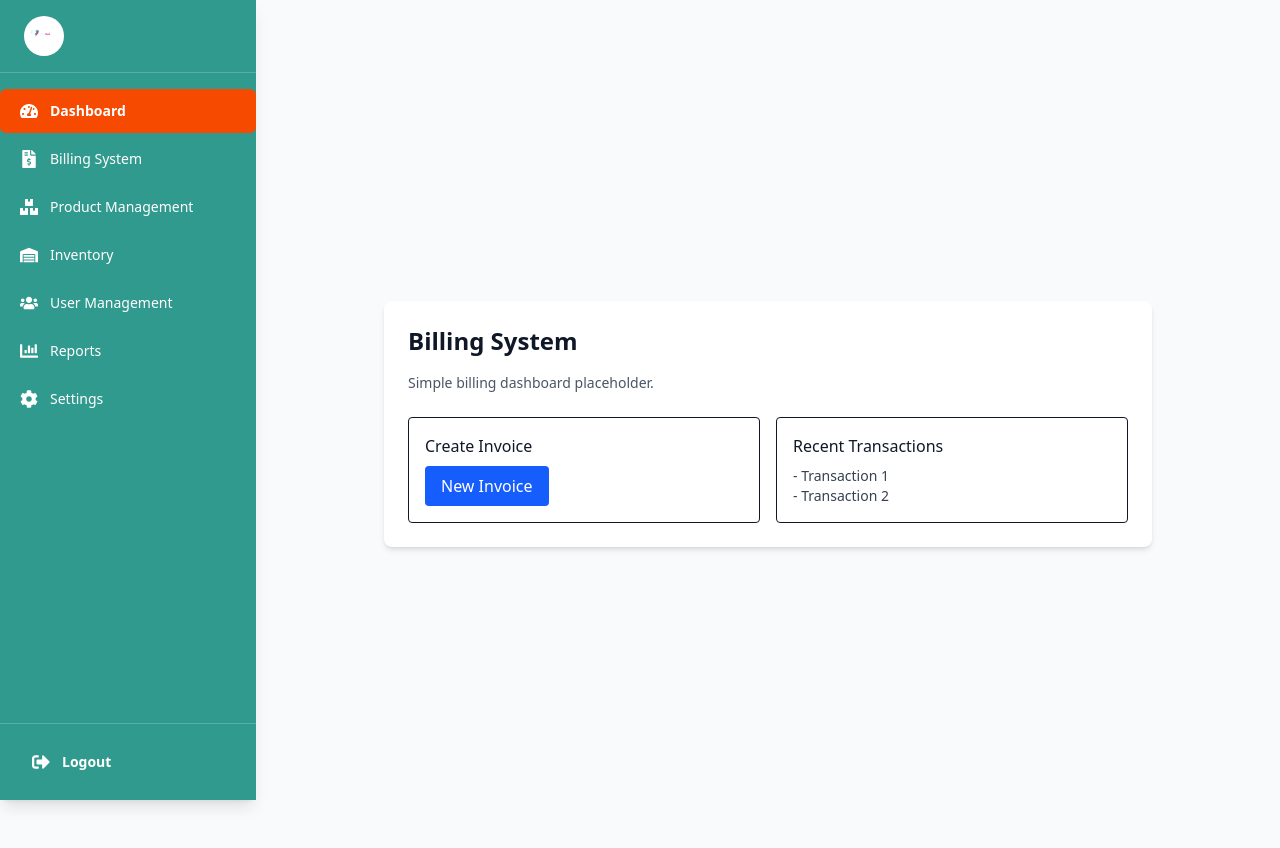
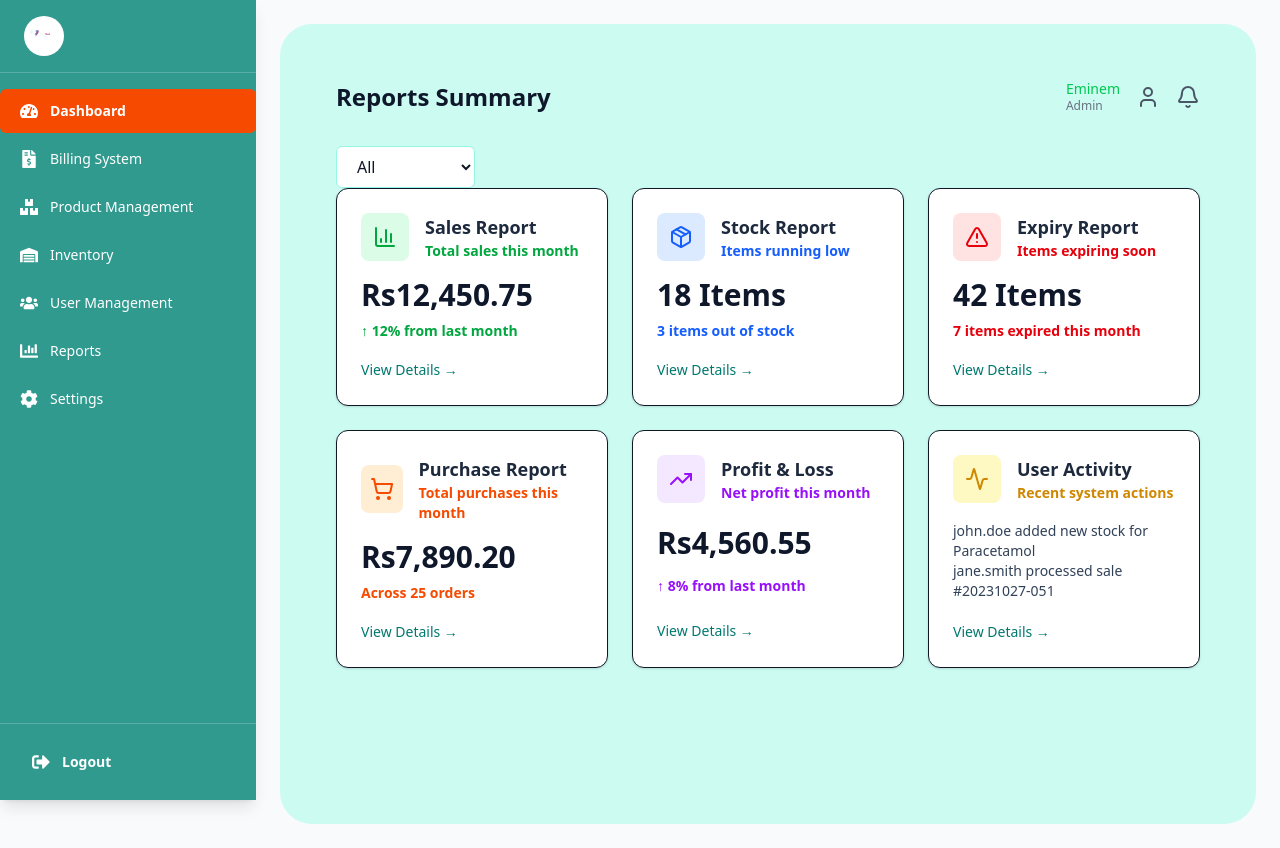
Before and after one commit to supunyasanthaofficial/Pharmacy-management-system, a React (Vite) app: page /reports in a window 1280 px wide. Built offline with nearby package versions, Linux system fonts and the light colour scheme.

Commit message:
Implementing a Reports Page without buttons  navigation.

```diff
--- a/src/pages/Reports.jsx
+++ b/src/pages/Reports.jsx
@@ -1,33 +1,146 @@
-import React from "react";
+import {
+  BarChart3,
+  Package,
+  AlertTriangle,
+  ShoppingCart,
+  TrendingUp,
+  Activity,
+  User,
+  Bell,
+} from "lucide-react";
 
-const Reports = () => {
+export default function ReportsSummaryPage() {
+  const cards = [
+    {
+      title: "Sales Report",
+      subtitle: "Total sales this month",
+      value: "Rs12,450.75",
+      note: "↑ 12% from last month",
+      color: "font-bold text-green-600",
+      bg: "bg-green-100",
+      icon: BarChart3,
+    },
+    {
+      title: "Stock Report",
+      subtitle: "Items running low",
+      value: "18 Items",
+      note: "3 items out of stock",
+      color: "font-bold text-blue-600",
+      bg: "bg-blue-100",
+      icon: Package,
+    },
+    {
+      title: "Expiry Report",
+      subtitle: "Items expiring soon",
+      value: "42 Items",
+      note: "7 items expired this month",
+      color: "font-bold text-red-600",
+      bg: "bg-red-100",
+      icon: AlertTriangle,
+    },
+    {
+      title: "Purchase Report",
+      subtitle: "Total purchases this month",
+      value: "Rs7,890.20",
+      note: "Across 25 orders",
+      color: "font-bold text-orange-600",
+      bg: "bg-orange-100",
+      icon: ShoppingCart,
+    },
+    {
+      title: "Profit & Loss",
+      subtitle: "Net profit this month",
+      value: "Rs4,560.55",
+      note: "↑ 8% from last month",
+      color: "font-bold text-purple-600",
+      bg: "bg-purple-100",
+      icon: TrendingUp,
+    },
+    {
+      title: "User Activity",
+      subtitle: "Recent system actions",
+      value: "",
+      note: "john.doe added new stock for Paracetamol\njane.smith processed sale #20231027-051",
+      color: "font-bold text-yellow-600",
+      bg: "bg-yellow-100",
+      icon: Activity,
+      isActivity: true,
+    },
+  ];
+
   return (
-    <div className="min-h-screen flex items-center justify-center bg-gray-50 p-6">
-      <div className="w-full max-w-3xl bg-white shadow-md rounded-lg p-6">
-        <h1 className="text-2xl font-semibold mb-4">Billing System</h1>
-        <p className="text-sm text-gray-600 mb-6">
-          Simple billing dashboard placeholder.
-        </p>
+    <div className="min-h-screen rounded-4xl bg-teal-100 p-8">
+      <div className="max-w-7xl mx-auto bg-teal-100 rounded-2xl p-6 ">
+        <div className="flex items-center justify-between mb-8">
+          <h1 className="text-2xl font-bold text-slate-900">Reports Summary</h1>
+          <div className="flex items-center gap-4">
+            <div className="flex items-center gap-4">
+              <div className="text-sm text-green-500 font-medium leading-tight">
+                Eminem
+                <div className="text-xs text-gray-500">Admin</div>
+              </div>
 
-        <div className="grid grid-cols-1 md:grid-cols-2 gap-4">
-          <div className="p-4 border rounded">
-            <h2 className="font-medium">Create Invoice</h2>
-            <button className="mt-2 px-4 py-2 bg-blue-600 text-white rounded">
-              New Invoice
-            </button>
+              <User className="text-gray-600" />
+              <Bell className="text-gray-600" />
+            </div>
           </div>
+        </div>
+        <select className="px-4 py-2  rounded-md border border-teal-200 bg-white">
+          <option>All</option>
+          <option>Today</option>
+          <option>This Week</option>
+          <option>Last 7 Days</option>
+          <option>This Month</option>
+          <option>Last Month</option>
+          <option>This Year</option>
+          <option>Last Year</option>
+        </select>
 
-          <div className="p-4 border rounded">
-            <h2 className="font-medium">Recent Transactions</h2>
-            <ul className="mt-2 text-sm text-gray-700">
-              <li>- Transaction 1</li>
-              <li>- Transaction 2</li>
-            </ul>
-          </div>
+
+        <div className="grid grid-cols-1 md:grid-cols-2 lg:grid-cols-3 gap-6">
+          {cards.map((card, i) => (
+            <div
+              key={i}
+              className="bg-white rounded-xl border shadow-sm p-6 flex flex-col justify-between"
+            >
+              <div className="flex items-center gap-4 mb-4">
+                <div
+                  className={`w-12 h-12 rounded-lg flex items-center justify-center ${card.bg}`}
+                >
+                  <card.icon size={24} className={card.color} />
+                </div>
+                <div>
+                  <h3 className="text-lg font-semibold text-slate-800">
+                    {card.title}
+                  </h3>
+                  <p className={`text-sm ${card.color}`}>{card.subtitle}</p>
+                </div>
+              </div>
+
+              {!card.isActivity && (
+                <>
+                  <div className="text-3xl font-extrabold text-slate-900 mb-2">
+                    {card.value}
+                  </div>
+                  <p className={`text-sm ${card.color}`}>{card.note}</p>
+                </>
+              )}
+
+              {card.isActivity && (
+                <p className="text-sm text-slate-700 whitespace-pre-line">
+                  {card.note}
+                </p>
+              )}
+
+              <div className="mt-4">
+                <button className="text-teal-700 font-medium text-sm hover:underline">
+                  View Details →
+                </button>
+              </div>
+            </div>
+          ))}
         </div>
       </div>
     </div>
   );
-};
-
-export default Reports;
+}
```
